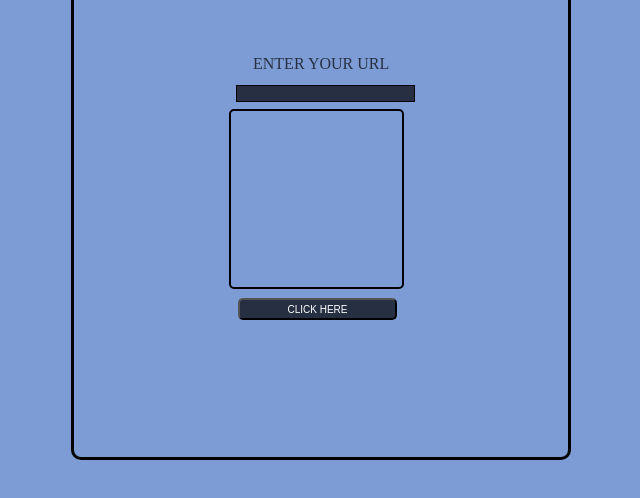
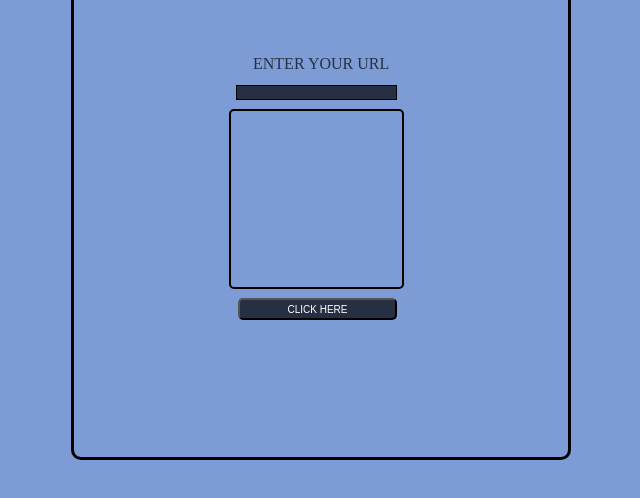
Before and after one commit to Maxcleetus/Qr-generator, a plain HTML site: page index.html in a window 1280 px wide. Shown: the part 140-638 px from the top of the page, without its empty margins (319-959 px from the left). Drawn offline with Linux system fonts and the light colour scheme.

Commit message:
second version

```diff
--- a/style.css
+++ b/style.css
@@ -28,6 +28,8 @@ body{
     left: 179px;
 }
 .container input{
+    width: 161px;
+    height: 15px;
     position: absolute;
     top: 122px;
     left:162px;
```
